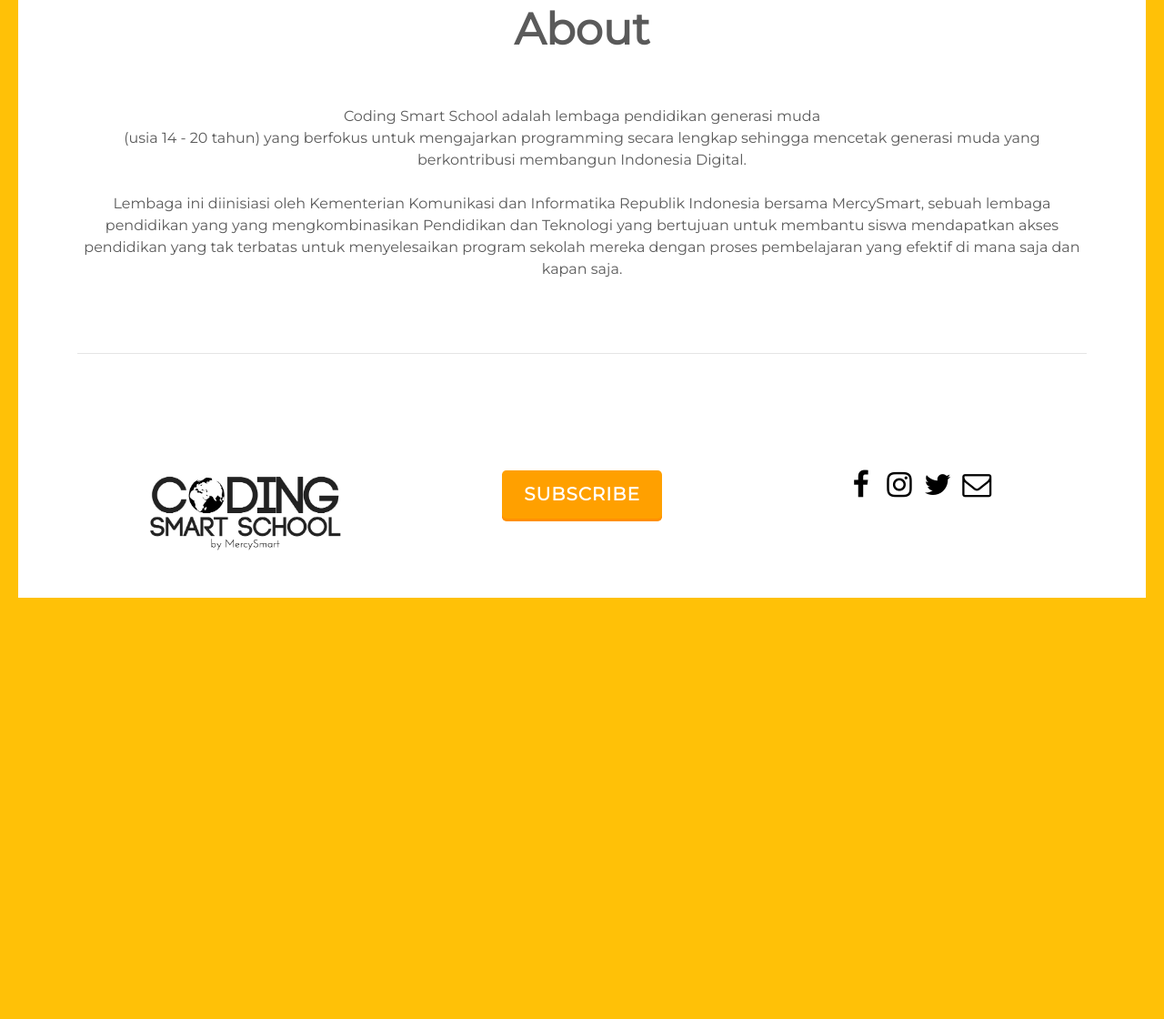
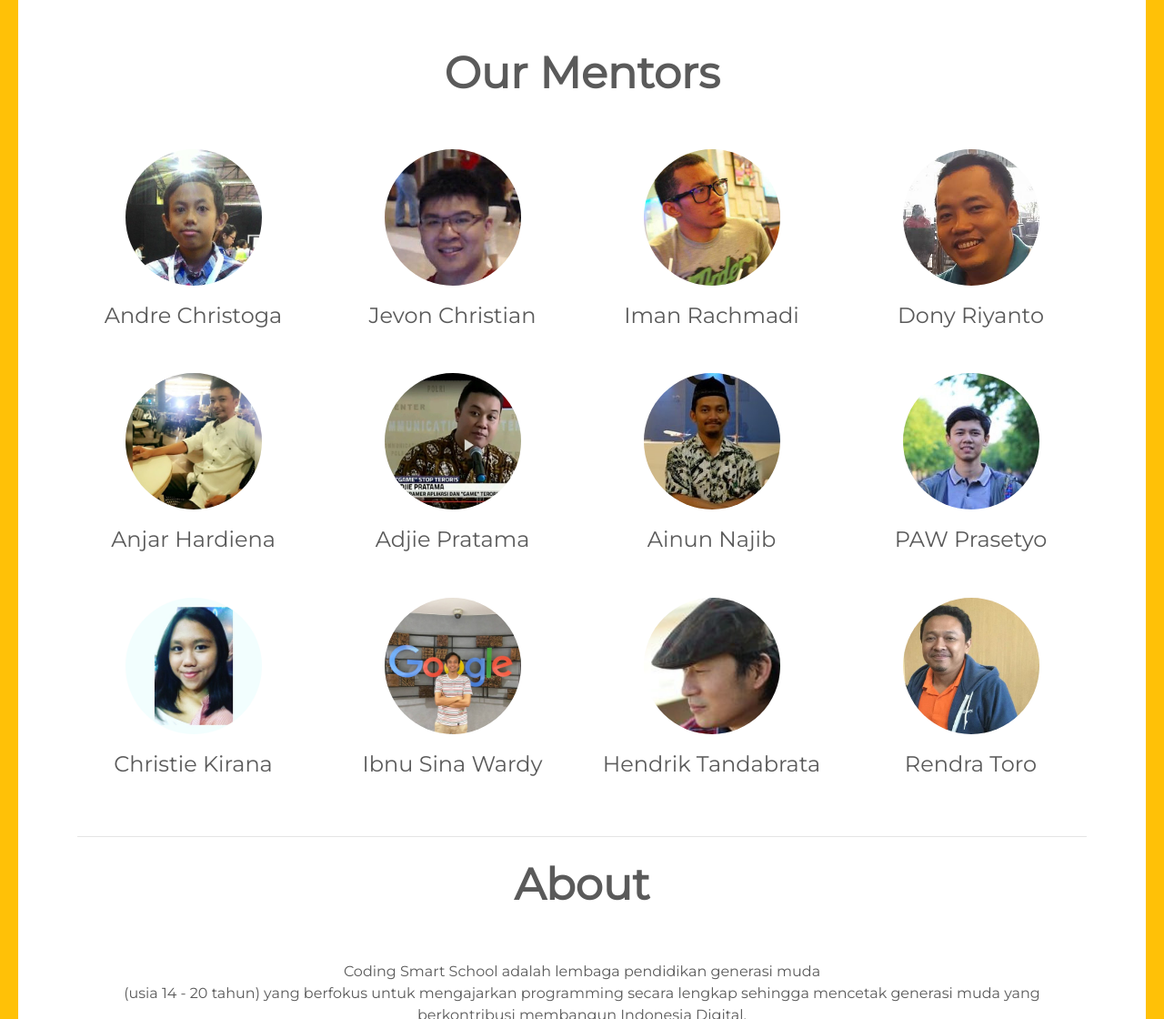
Before and after one commit to kitikirana/codingsmartschool.id, a plain HTML site: page index.html in a window 1280 px wide. Shown: the part 2490-3610 px from the top of the page at 91% size. Before the commit the page ends 3167 px from the top, so only its background shows below. Drawn offline with nearby package versions, Linux system fonts and the light colour scheme; a script that the page names is missing.

Commit message:
Mentors section

```diff
--- a/css/carousel.css
+++ b/css/carousel.css
@@ -205,3 +205,15 @@ body {
     background-color: #fff;
     color: #FFC107;
 }
+
+/* Index styles */
+.mentors-text {
+  margin-top: 20px;
+  margin-bottom: 50px;
+}
+
+.mentors-img {
+  width: 150px;
+  height: 150px;
+  border-radius: 50%;
+}
--- a/index.html
+++ b/index.html
@@ -166,6 +166,65 @@
 			</div>
 			<hr>
 
+         <br><br>
+          <center><span class="dawin">Our Mentors</span></center>
+           <br><br>
+            <div class="row" align="center">
+              <div class="col-lg-3">
+                <img src="img/mentors/1.jpg" alt="" class="mentors-img">
+                <h4 class="mentors-text">Andre Christoga</h4>
+              </div>
+              <div class="col-lg-3">
+                <img src="img/mentors/2.jpg" alt="" class="mentors-img">
+                <h4 class="mentors-text">Jevon Christian</h4>
+              </div>
+              <div class="col-lg-3">
+                <img src="img/mentors/3.jpg" alt="" class="mentors-img">
+                <h4 class="mentors-text">Iman Rachmadi</h4>
+              </div>
+              <div class="col-lg-3">
+                <img src="img/mentors/4.jpg" alt="" class="mentors-img">
+                <h4 class="mentors-text">Dony Riyanto</h4>
+              </div>
+            </div>
+            <div class="row" align="center">
+              <div class="col-lg-3">
+                <img src="img/mentors/5.jpg" alt="" class="mentors-img">
+                <h4 class="mentors-text">Anjar Hardiena</h4>
+              </div>
+              <div class="col-lg-3">
+                <img src="img/mentors/6.jpg" alt="" class="mentors-img">
+                <h4 class="mentors-text">Adjie Pratama</h4>
+              </div>
+              <div class="col-lg-3">
+                <img src="img/mentors/7.jpg" alt="" class="mentors-img">
+                <h4 class="mentors-text">Ainun Najib</h4>
+              </div>
+              <div class="col-lg-3">
+                <img src="img/mentors/8.jpg" alt="" class="mentors-img">
+                <h4 class="mentors-text">PAW Prasetyo</h4>
+              </div>
+            </div>
+            <div class="row" align="center">
+              <div class="col-lg-3">
+                <img src="img/mentors/9.jpg" alt="" class="mentors-img">
+                <h4 class="mentors-text">Christie Kirana</h4>
+              </div>
+              <div class="col-lg-3">
+                <img src="img/mentors/10.jpg" alt="" class="mentors-img">
+                <h4 class="mentors-text">Ibnu Sina Wardy</h4>
+              </div>
+              <div class="col-lg-3">
+                <img src="img/mentors/11.jpg" alt="" class="mentors-img">
+                <h4 class="mentors-text">Hendrik Tandabrata</h4>
+              </div>
+              <div class="col-lg-3">
+                <img src="img/mentors/12.jpg" alt="" class="mentors-img">
+                <h4 class="mentors-text">Rendra Toro</h4>
+              </div>
+            </div>
+            <hr>
+
 <!--      <hr class="featurette-divider">-->
 
      <center>
```
Also changed, not shown: img/mentors/1.jpg (added), img/mentors/10.jpg (added), img/mentors/11.jpg (added), img/mentors/12.jpg (added), img/mentors/2.jpg (added), img/mentors/3.jpg (added), img/mentors/4.jpg (added), img/mentors/5.jpg (added), img/mentors/6.jpg (added), img/mentors/7.jpg (added), img/mentors/8.jpg (added), img/mentors/9.jpg (added).
